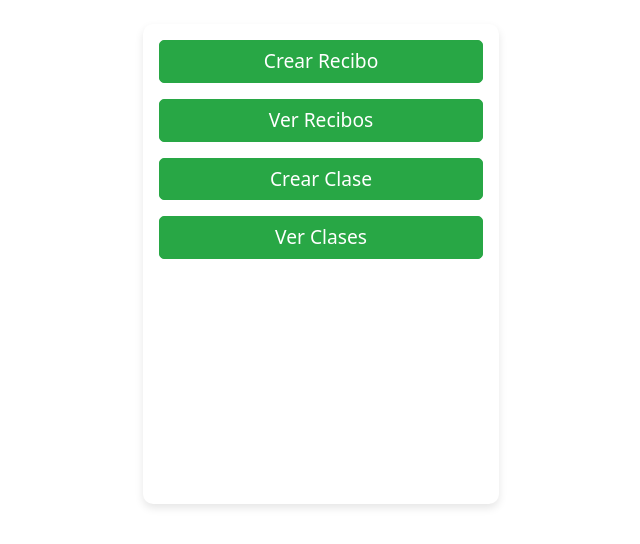
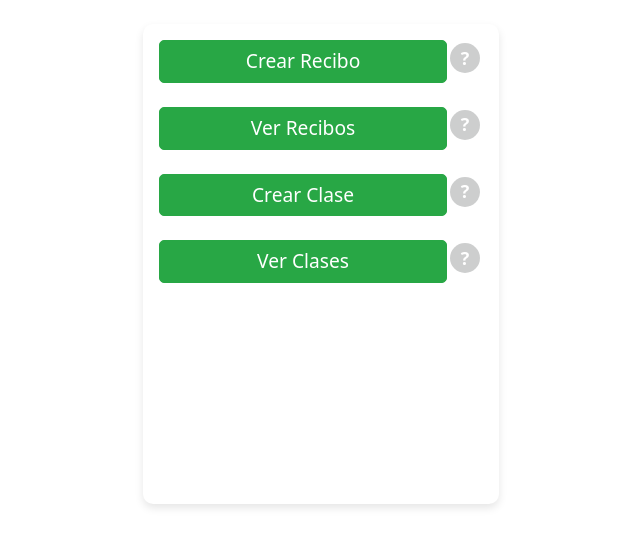
Before and after one commit to sarquis12/Aquapilates, a Django app: page /menuClases/ in a window 1280 px wide. Shown: the part 56-600 px from the top of the page, without its empty margins (319-959 px from the left). Run offline with Django 5.2, Linux system fonts and the light colour scheme; the visitor is signed in with stand-in values (Sample User, id 1).

Commit message:
Ayuda visual
-se agrego una ayuda reutilizable para explicar funcionalidades

```diff
--- a/Aplicaciones/Clases/templates/menuClases.html
+++ b/Aplicaciones/Clases/templates/menuClases.html
@@ -4,20 +4,39 @@
 <div class="row justify-content-center">
     <div class="col-md-4">
         <div class="card card-menuclases p-3" style="box-shadow: 0 4px 8px rgba(0, 0, 0, 0.1);">
-            <div class="mb-3">
+            <div class="mb-4" style="display: flex;">
                 <a href="./crearRecibo" class="btn btn-success btn-block" style="border-radius: 5px; font-size: 1.2em;">Crear Recibo</a>
+                <div class="help-icon">
+                    <div class="help-icon-circle">?</div>
+                    <div class="tooltip">Si quieres crear un Recibo para un cliente existente entra a esta seccion .</div>
+                </div>
             </div>
-            <div class="mb-3">
+            <div class="mb-4" style="display: flex;">
                 <a href="./verRecibo" class="btn btn-success btn-block" style="border-radius: 5px; font-size: 1.2em;">Ver Recibos</a>
+                <div class="help-icon">
+                    <div class="help-icon-circle">?</div>
+                    <div class="tooltip">si quieres ver los recibos existentes entra a esta seccion.</div>
+                </div>
             </div>
-            <div class="mb-3">
+            <div class="mb-4" style="display: flex;">
                 <a href="./elegirProcedimiento" class="btn btn-success btn-block" style="border-radius: 5px; font-size: 1.2em;">Crear Clase</a>
+                <div class="help-icon">
+                    <div class="help-icon-circle">?</div>
+                    <div class="tooltip">Si quieres crear las clases para un cliente entra a esta seccion.</div>
+                </div>
             </div>
-            <div class="mb-3">
+            <div class="mb-4" style="display: flex;">
                 <a href="./verClases" class="btn btn-success btn-block" style="border-radius: 5px; font-size: 1.2em;">Ver Clases</a>
+                <div class="help-icon">
+                    <div class="help-icon-circle">?</div>
+                    <div class="tooltip">Si quieres ver las clases creadas entra a esta seccion.</div>
+                </div>
             </div>
         </div>
     </div>
+
+
+
 </div>
 <style>
     .card-menuclases {
@@ -46,6 +65,7 @@
     margin-bottom: 1rem !important;
 }
 
+
 </style>
 
 {% endblock %}
--- a/Aplicaciones/clientes/templates/base.html
+++ b/Aplicaciones/clientes/templates/base.html
@@ -20,6 +20,60 @@
       .boton-clase{
         height: 40px;
         width: 120px;
+      }
+
+
+      .help-icon {
+          position: relative;
+          display: inline-block;
+          cursor: pointer;
+          padding: 3px;
+      }
+
+      .help-icon .tooltip {
+          visibility: hidden;
+          width: 200px;
+          background-color: #555;
+          color: #fff;
+          text-align: center;
+          border-radius: 5px;
+          padding: 5px 0;
+          position: absolute;
+          z-index: 1;
+          bottom: 150%; /* Ajusta la distancia del tooltip arriba del icono */
+          left: 50%;
+          margin-left: -100px; /* Centra el tooltip */
+          opacity: 0;
+          transition: opacity 0.3s;
+      }
+
+      .help-icon .tooltip::after {
+          content: "";
+          position: absolute;
+          top: 100%; /* Coloca la flecha del tooltip hacia abajo */
+          left: 50%;
+          margin-left: -5px;
+          border-width: 5px;
+          border-style: solid;
+          border-color: #555 transparent transparent transparent;
+      }
+
+      .help-icon:hover .tooltip {
+          visibility: visible;
+          opacity: 1;
+      }
+
+      .help-icon-circle {
+          width: 30px;
+          height: 30px;
+          background-color: #77797a5d;
+          color: white;
+          border-radius: 50%;
+          display: flex;
+          justify-content: center;
+          align-items: center;
+          font-size: 18px;
+          font-weight: bold;
       }
  </style>
 </head>
```
Also changed, not shown: Aplicaciones/Clases/templates/elegirProcedimiento.html (+10 -2 lines). Lines whose indentation alone changed are shown as unchanged.
